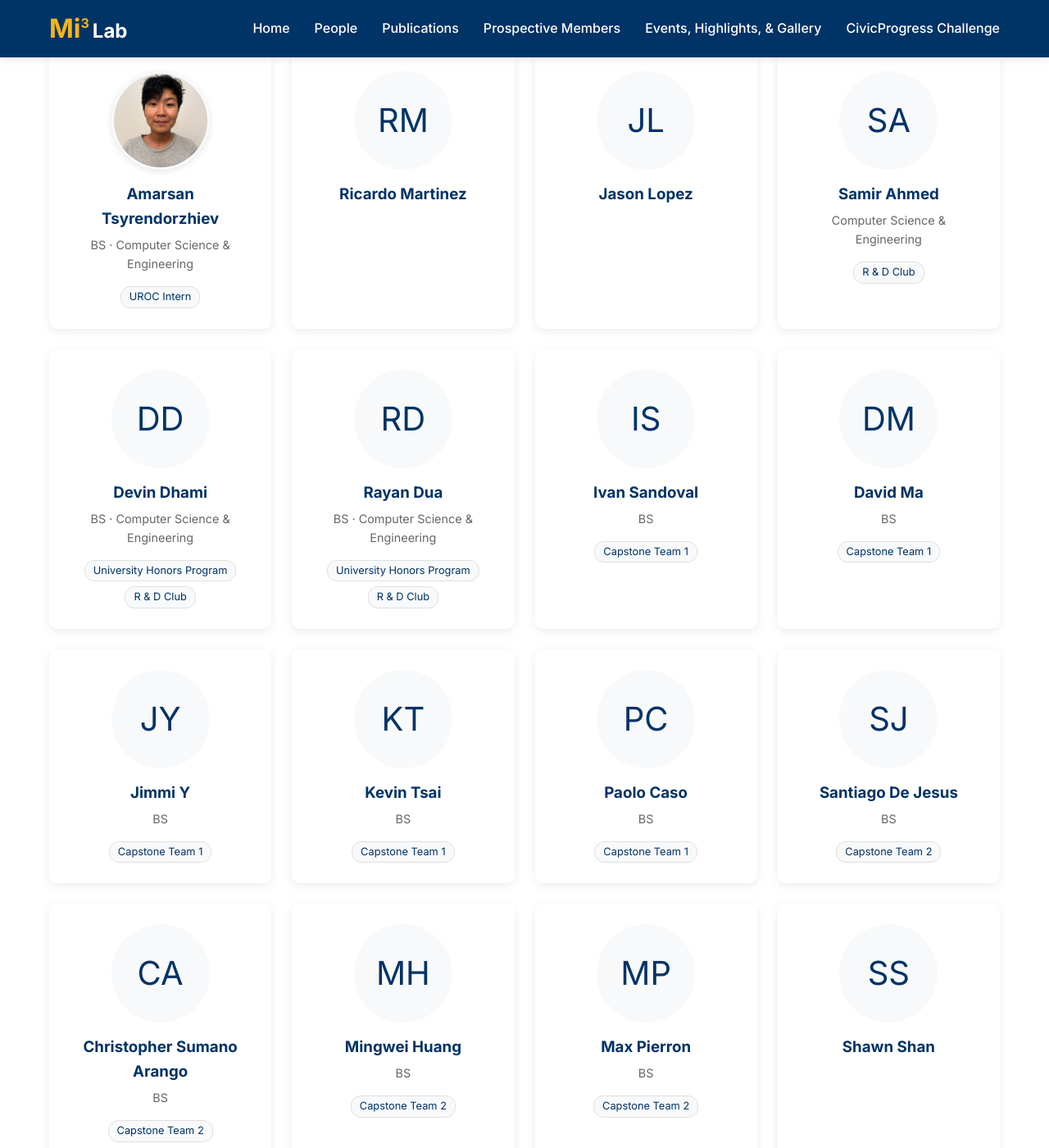
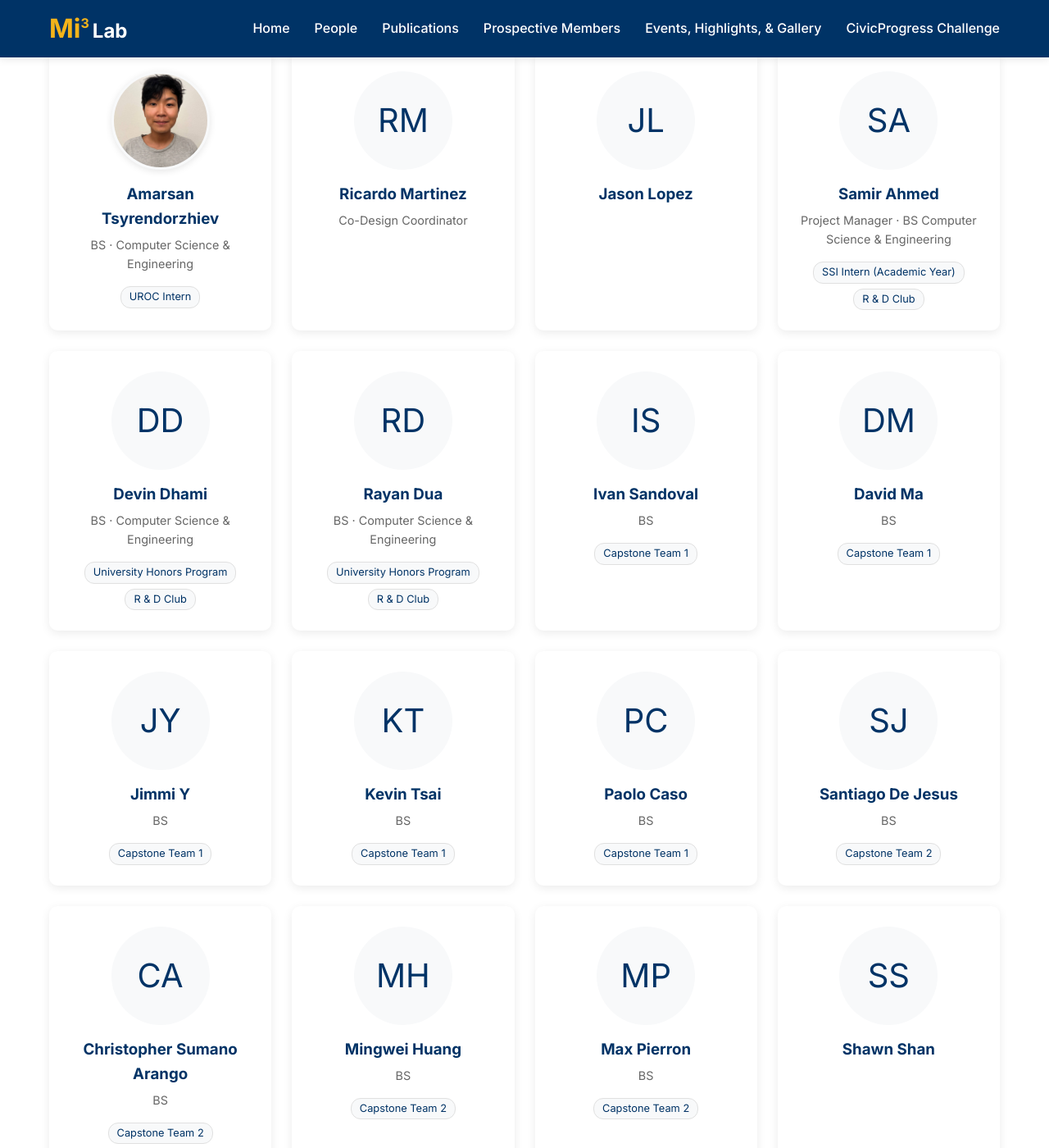
Before and after one commit to Mi3-Lab/mi3-lab.github.io, a Jekyll site: the page built from civic-progress.html, in a window 1280 px wide and 1400 px high, scrolled down 3703 px. Shown: the whole window at 82% size. Built offline with Jekyll 4.4.1, drawn with Linux system fonts in a browser that asks for light colours; some of the changed text lies outside the part shown.

Commit message:
Promote Samir to SSI Intern/Project Manager and name Ricardo Martinez co-design coordinator
Removes the placeholder TBA SSI Intern card now that Samir fills the slot.

Co-Authored-By: Claude Opus 4.7 <noreply@anthropic.com>

```diff
--- a/civic-progress.html
+++ b/civic-progress.html
@@ -170,6 +170,7 @@ title: CivicProgress Challenge
       <div class="person-card">
         <div class="person-avatar">RM</div>
         <h3>Ricardo Martinez</h3>
+        <p class="role">Co-Design Coordinator</p>
       </div>
       <div class="person-card">
         <div class="person-avatar">JL</div>
@@ -178,7 +179,8 @@ title: CivicProgress Challenge
       <div class="person-card">
         <div class="person-avatar">SA</div>
         <h3>Samir Ahmed</h3>
-        <p class="role">Computer Science &amp; Engineering</p>
+        <p class="role">Project Manager &middot; BS Computer Science &amp; Engineering</p>
+        <p class="lab-tag">SSI Intern (Academic Year)</p>
         <p class="lab-tag">R &amp; D Club</p>
       </div>
       <div class="person-card">
@@ -259,11 +261,6 @@ title: CivicProgress Challenge
         <p class="role">BS &middot; Mechanical Engineering</p>
         <p class="lab-tag">Mi<sup>3</sup> Lab</p>
       </div>
-      <div class="person-card">
-        <div class="person-avatar">?</div>
-        <h3>To Be Announced</h3>
-        <p class="lab-tag">SSI Intern (Academic Year)</p>
-      </div>
     </div>
   </section>
 
```
